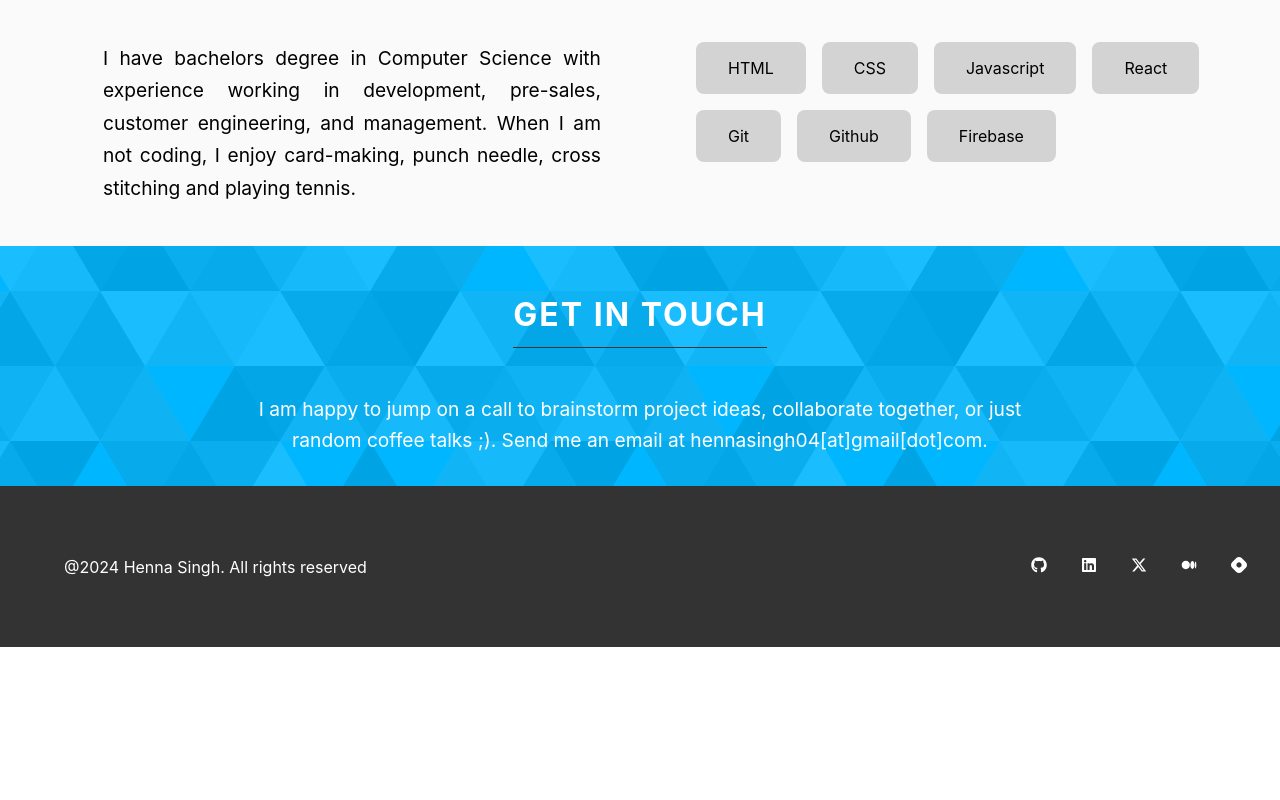
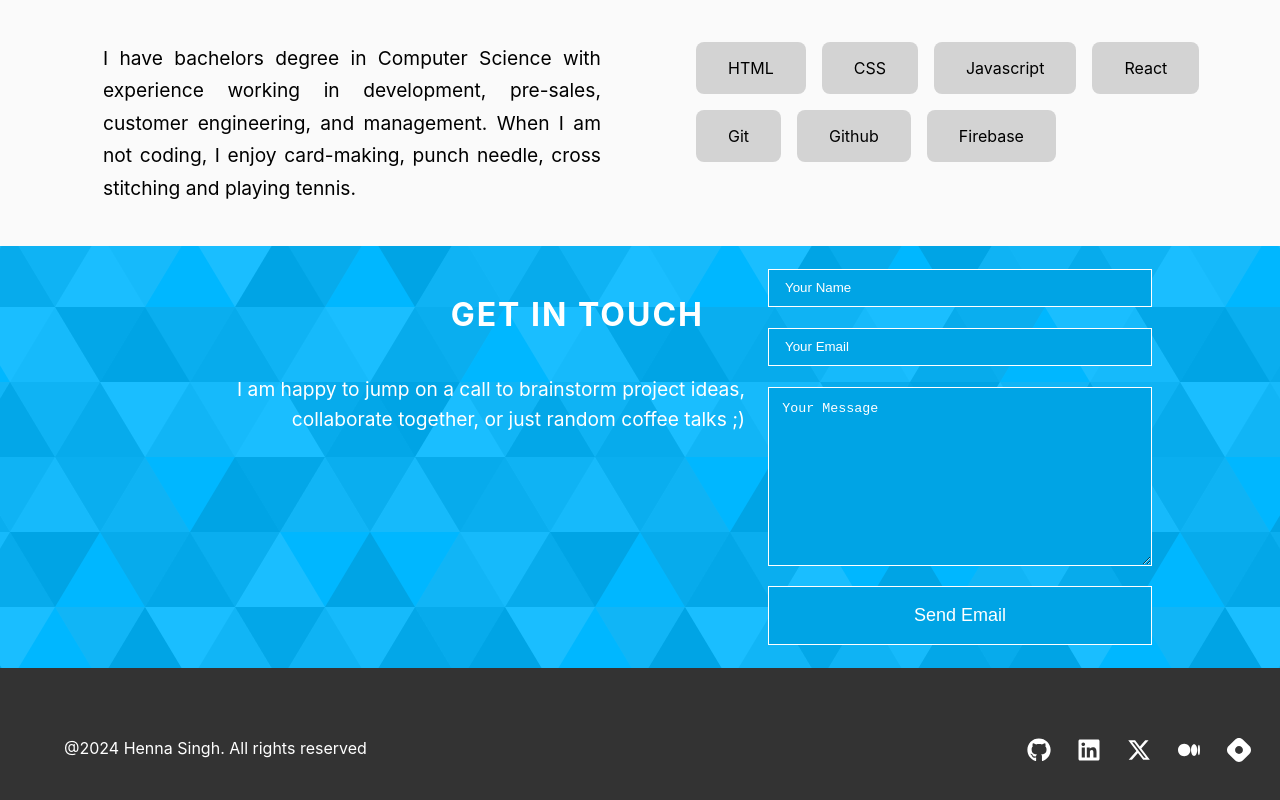
Before and after one commit to hennasingh/henna-dev, a React (Vite) app: page / in a window 1280 px wide. Shown: the part 1464-2264 px from the top of the page. Before the commit the page ends 2111 px from the top, so only its background shows below. Built offline with nearby package versions, Linux system fonts and the light colour scheme; no server answers; the database is empty.

Commit message:
implemented emailjs to send emails and edited contact styles

```diff
--- a/package.json
+++ b/package.json
@@ -10,6 +10,7 @@
     "preview": "vite preview"
   },
   "dependencies": {
+    "@emailjs/browser": "^4.3.3",
     "firebase": "^10.8.1",
     "react": "^18.2.0",
     "react-burger-menu": "^3.0.9",
--- a/src/App.css
+++ b/src/App.css
@@ -127,13 +127,17 @@ header {
 
 /* Keyframes for the shimmer effect */
 @keyframes shimmer {
-  0% {
-    background-position: -150% 0;
+  0%, 100% {
+    background-position: -50%;
   }
-  100% {
-    background-position: 150% 0;
+  50% {
+    background-position: 150%;
+  }
+  25%, 75% {
+    background-position: 100%;
   }
 }
+
 
 .hero-text {
  text-align: center;
@@ -143,9 +147,14 @@ header {
 
   span {
     /* Apply the animation to all span elements */
-    animation: shimmer 3s infinite linear;
+    animation: shimmer 4s infinite linear;
     color: transparent; /* Hide the text color */
-    background: linear-gradient(90deg, rgba(0, 0, 0, 0) 0%, rgba(0, 0, 139, 0.8) 50%, rgba(0, 0, 0, 0) 100%);
+    background-image: linear-gradient(
+      to right,
+      #EA035E 20%,
+      #fff 40%,
+      #EA035E 60%
+    );
     background-clip: text;
     -webkit-background-clip: text; /* For Safari */
     background-size: 200% 100%;
@@ -302,23 +311,59 @@ section {
     color: #fff;
     background: url(./assets/subtle-prism.svg);
     background-position: center;
-    height: 30vh;
+    height: 100%;
 
     .container {
 
       h1 {
       color: #fff;
+      text-align: center;
       }
 
       p {
         max-width:40em;
       }
+
+      form {
+        display: flex;
+        flex-direction: column;
+        gap: 1.3em;
+
+      input {
+        border: 1px solid white;
+        background-color: #00A4E5;
+        color: white;
+        padding: 0.8em 1.2em;
+        }
+        input::placeholder {
+          color:white;
+        }
+
+        textarea {
+          border: 1px solid white;
+          background-color: #00A4E5;
+          color:white;
+          padding: 1em;
+        }
+
+        textarea::placeholder {
+          color:white;
+        }
+
+        button {
+          padding: 1em 3em;
+          border:1px solid white;
+          background-color: #00A4E5;
+          color:white;
+          font-size: large;
+        }
+      }
     }
+  }
 
 
-  }
   /**
-    MEDIA QUERY (ABOUT & PROJECT)
+    MEDIA QUERY (ABOUT & PROJECT & CONTACT)
   *
   */
 
@@ -370,6 +415,33 @@ section {
       }
     }
 
+    .sec-contact {
+
+      .container {
+
+        display:flex;
+        flex-direction: row;
+        align-items: flex-start;
+
+        div {
+          max-width:40em;
+        }
+
+        form {
+          width:30%;
+        }
+
+        h1 {
+          border: none;
+          text-align: end;
+          margin-right: 2em;
+        }
+        p {
+          text-align: end;
+        }
+      }
+    }
+
   }
 
  footer {
@@ -395,7 +467,7 @@ section {
     width:50px;
     }
   }
- }
+}
 
  @media (min-width:756px) {
 
--- a/src/components/Contact.jsx
+++ b/src/components/Contact.jsx
@@ -1,15 +1,85 @@
-import React from 'react'
+import React from 'react';
+import emailjs from '@emailjs/browser';
+
+const serviceId = import.meta.env.VITE_EMAILJS_SERVICE_ID
+const templateId = import.meta.env.VITE_EMAILJS_TEMPLATE_ID
+const publicKey = import.meta.env.VITE_EMAILJS_PUBLIC_KEY
 
 export default function Contact() {
+
+    const userDefault = {
+        'from_name': '',
+        'from_email': '',
+        'to_name': 'Henna',
+        'message': ''
+    }
+
+    const [userInfo, setUserInfo] = React.useState(userDefault)
+
+    const handleSubmit = (event) => {
+        event.preventDefault()
+
+        emailjs.send( serviceId, templateId, userInfo, publicKey )
+        .then((result) => {
+            console.log("Email successfully sent", result.text)
+            setUserInfo(userDefault)
+
+        }, (error) => {
+            console.log('Failed to send the email.', error.text);
+        })
+
+    }
+
+    const handleChange = (event) => {
+        setUserInfo((prevInfo) => {
+            return {
+            ...prevInfo,
+            [event.target.name]: event.target.value
+            }
+         })
+    }
 
     return (
         <section className="sec-contact" id="contact">
             <div className="container">
-                <h1>Get in Touch</h1>
-                <p>
-                    I am happy to jump on a call to brainstorm project ideas, collaborate together, or
-                    just random coffee talks ;). Send me an email at hennasingh04[at]gmail[dot]com.
-                </p>
+                <div>
+                    <h1>Get in Touch</h1>
+                    <p>
+                        I am happy to jump on a call to brainstorm project ideas, collaborate together, or
+                        just random coffee talks ;)
+                    </p>
+                </div>
+                <form onSubmit={handleSubmit}>
+                    <input
+                        className='form-input'
+                        type='text'
+                        placeholder='Your Name'
+                        name='from_name'
+                        value={userInfo.from_name}
+                        onChange={(e) => handleChange(e)}
+                        required
+                    />
+                    <input
+                        className='form-input'
+                        type='text'
+                        placeholder='Your Email'
+                        name='from_email'
+                        value={userInfo.from_email}
+                        onChange={(e) => handleChange(e)}
+                        required
+                    />
+                    <textarea
+                        className='form-textarea'
+                        cols='30'
+                        rows='10'
+                        name='message'
+                        placeholder='Your Message'
+                        value={userInfo.message}
+                        onChange={(e) => handleChange(e)}
+                        required
+                    />
+                    <button type='submit'>Send Email</button>
+                </form>
             </div>
         </section>
     )
--- a/src/components/Footer.jsx
+++ b/src/components/Footer.jsx
@@ -15,19 +15,19 @@ export default function Footer() {
                 </div>
                 <div className="socials">
                     <a href="https://github.com/hennasingh" target='_blank'>
-                        <FaGithub className='icon'/>
+                        <FaGithub className='icon' size={24}/>
                     </a>
                     <a href="www.linkedin.com/in/hennasingh" target='_blank'>
-                        <FaLinkedin className='icon' />
+                        <FaLinkedin className='icon' size={24} />
                     </a>
                     <a href="https://twitter.com/henna_dev" target='_blank'>
-                        <FaXTwitter className='icon' />
+                        <FaXTwitter className='icon' size={24} />
                     </a>
                     <a href="https://hennasingh.medium.com/" target='_blank'>
-                        <RiMediumFill className='icon' />
+                        <RiMediumFill className='icon' size={24} />
                     </a>
                     <a href="https://codelady.hashnode.dev/" target='_blank'>
-                        <FaHashnode className='icon'/>
+                        <FaHashnode className='icon' size={24}/>
                     </a>
                 </div>
             </div>
```
Also changed, not shown: 2 other files (tests, documents, lock files or other folders).
